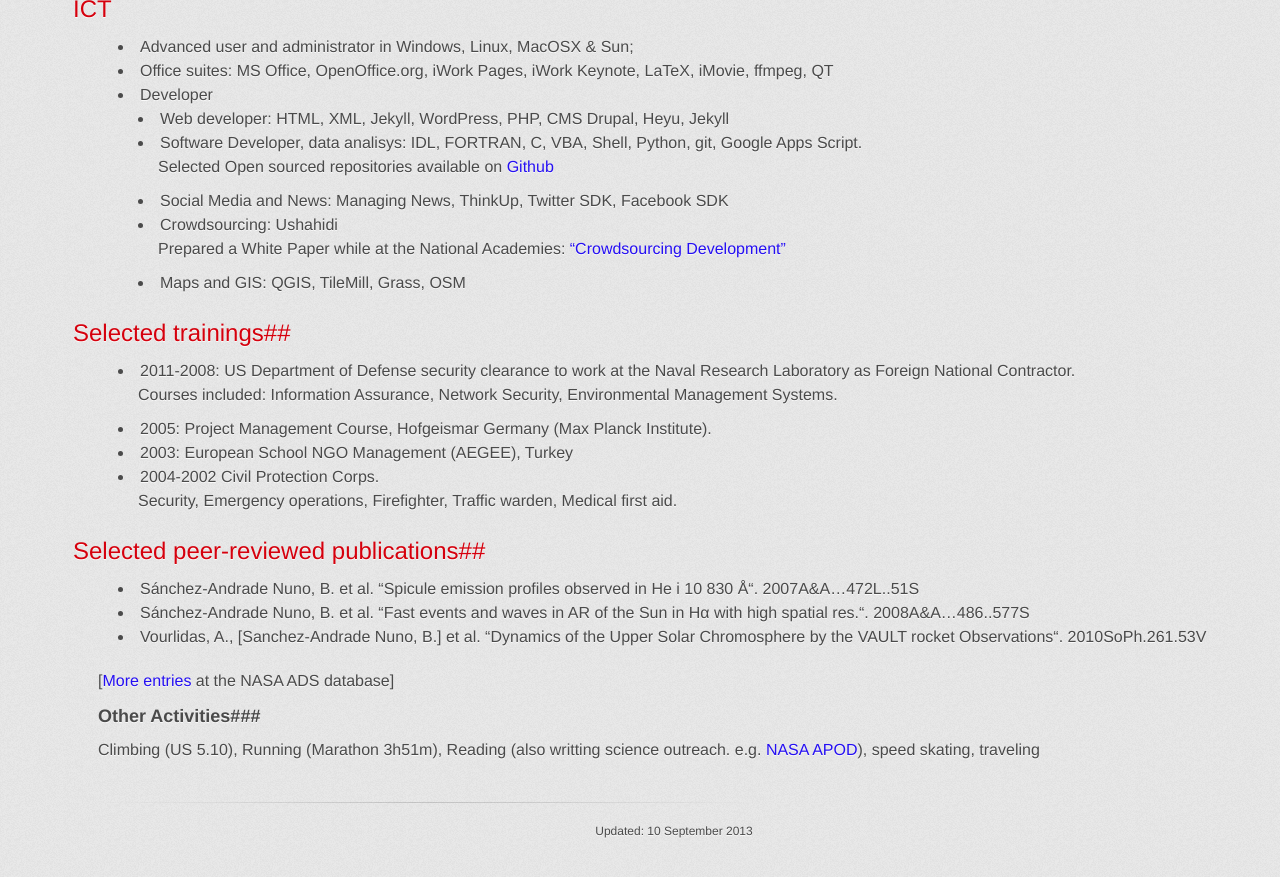
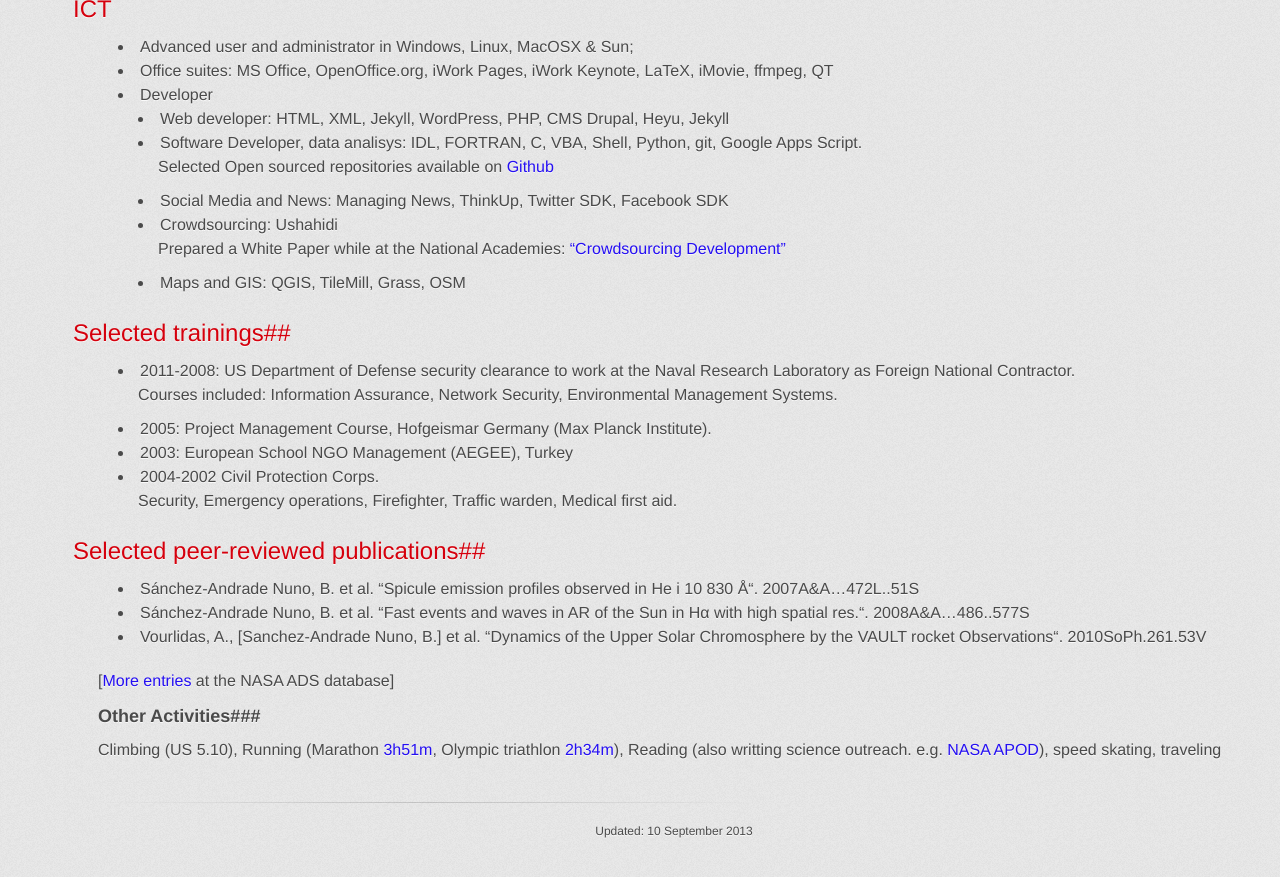
Before and after one commit to brunosan/cv, a Jekyll site: the page built from index.md, in a window 1280 px wide and 900 px high, scrolled down 2003 px. Shown: the top 877 px of the window. Built offline with Jekyll 4.4.1, drawn with Linux system fonts in a browser that asks for light colours; Markdown is read by kramdown in place of the engine named in the settings.

Commit message:
Added tri time

```diff
--- a/index.md
+++ b/index.md
@@ -132,7 +132,7 @@
 entries](http://adsabs.harvard.edu/cgi-bin/nph-abs_connect?return_req=no_params&author=S%C3%A1nchez-Andrade%20Nu%C3%B1o,%20B.&db_key=AST) at the NASA ADS database]
 
 ###Other Activities###
-Climbing (US 5.10), Running (Marathon 3h51m), Reading (also writting
+Climbing (US 5.10), Running (Marathon [3h51m](http://brunosan.eu/2012/12/02/2nd-marathon/), Olympic triathlon [2h34m](http://brunosan.eu/2013/09/08/running-an-olympic-triathlon/)), Reading (also writting
 science outreach. e.g. [NASA
 APOD](http://apod.nasa.gov/apod/ap070522.html)), speed skating, traveling
 
```
